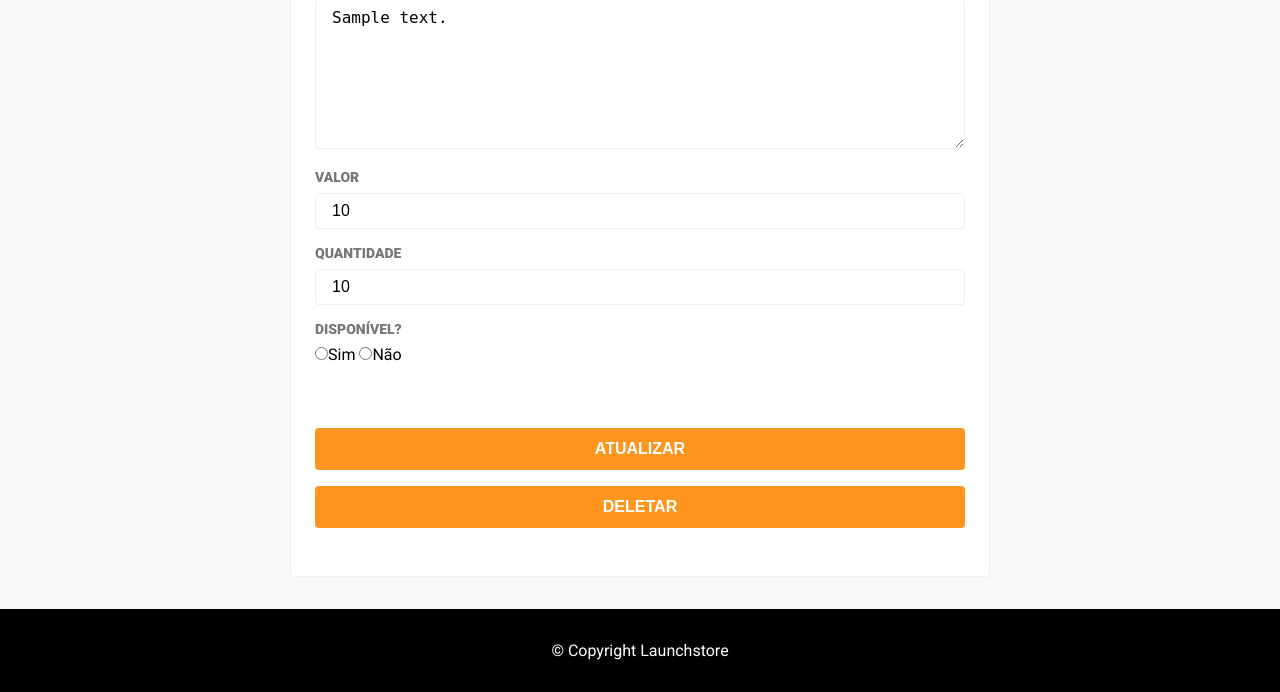
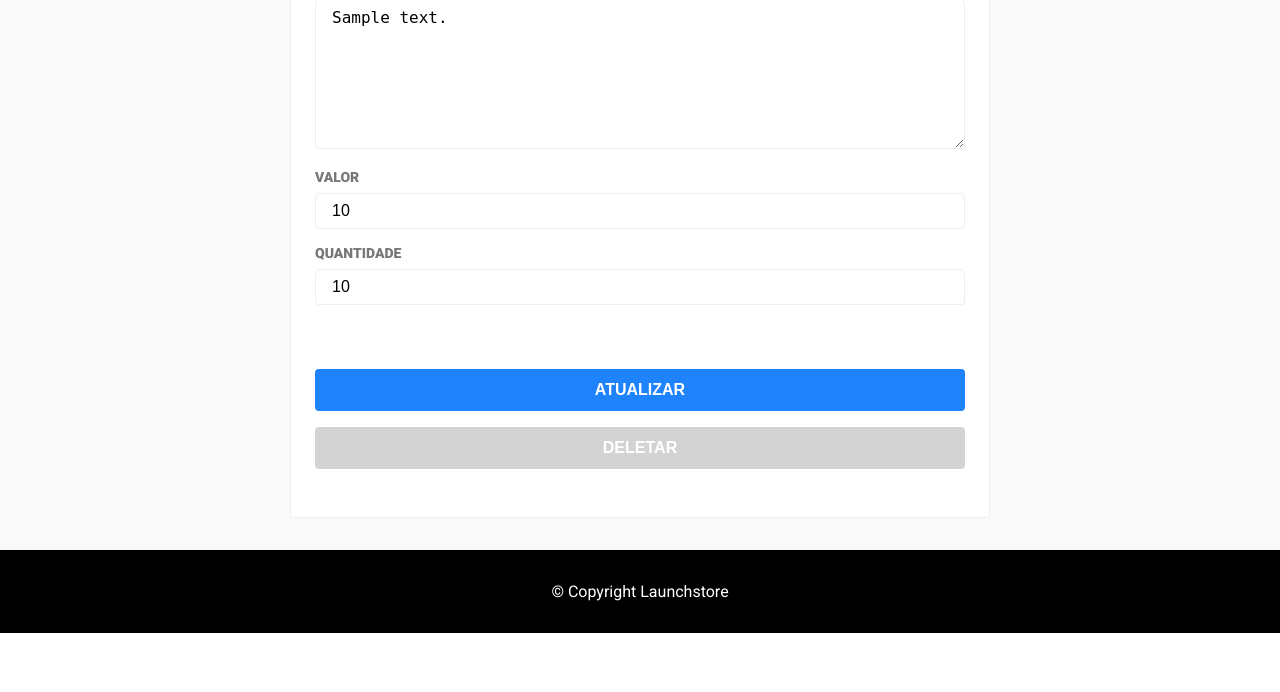
Before and after one commit to joaopa24/Launchstore, a Node server app: template src/app/views/products/edit.njk in a window 1280 px wide. Shown: the part 407-1099 px from the top of the page. After the commit the page ends 1040 px from the top, so only its background shows below. Run offline with Node 20, Linux system fonts and the light colour scheme; the template is opened without the code that fills it: most values are stand-ins (such as "Sample title", 1, 10 or a date in 2020).

Commit message:
Build Update and Delete

```diff
--- a/public/style.css
+++ b/public/style.css
@@ -2,7 +2,7 @@
 
 :root {
     --primary-color: #fd951f;
-    --secondary-color: #1fd4fd;
+    --secondary-color: #1f83fd;
 }
 *{
     margin: 0;
@@ -43,12 +43,26 @@ body{
     text-transform: uppercase;
     font-size: 16px;
     text-align: center;
+    outline: none;
 
     cursor: pointer;
     transition: all 0.2s;
 }
 .button:hover{
     background-color: #d7780b;
+}
+
+.button.delete{
+    background-color: lightgray;
+}
+.button.edit{
+    background-color: var(--secondary-color);
+}
+.button.delete:hover{
+    background-color: rgb(223, 62, 62);
+}
+.button.edit:hover{
+    background-color: #065ac1;
 }
 /* Header */
 header,footer{
@@ -130,6 +144,11 @@ section.form .header h3{
     color: var(--primary-color);
     margin-bottom: 16px;
 }
+
+form .fields{
+    margin-bottom: 64px;
+}
+
 form .item{
     margin-bottom: 16px;
 
@@ -173,6 +192,17 @@ form .item textarea{
     min-height: 150px;
 }
 
-form .fields{
-    margin-bottom: 64px;
+form .item span{
+        padding: 8px 16px;
+        background-color: var(--primary-color);
+        border-radius: 16px;
+        margin-right: 4px;
+        margin-top: 8px;
+        color: white;
+        display: inline-block;
+        font-weight: bold;
+        text-transform: uppercase;
+        font-size: 12px;
+
+
 }
--- a/src/app/views/products/edit.njk
+++ b/src/app/views/products/edit.njk
@@ -14,12 +14,12 @@
                 <input type="hidden" name="id" value="{{ product.id }}">
             </div>
 
-            <button class="button">Atualizar</button>
+            <button class="button edit">Atualizar</button>
         </form>
 
         <form id="form-delete" action="/products?_method=DELETE" method="post">
             <input type="hidden" name="id" value="{{ product.id }}">
-            <button class="button" type="submit">Deletar</button>
+            <button class="button delete" type="submit">Deletar</button>
         </form>
 
         <script>
--- a/src/app/views/products/fields.njk
+++ b/src/app/views/products/fields.njk
@@ -43,12 +43,12 @@
         <input type="number" name="quantity" placeholder="Estoque Disponível" value="{{ product.quantity }}">
     </div>
 </div>
-{% if product.status %}
+{% if (product.status == "1") or (product.status == "0") %}
 <div class="item">
     <div>Disponível?</div>
     <div>
-        <span><input type="radio" name="status" value="M" {% if product.status == "1" %} checked{% endif %}>Sim</span>
-        <span><input type="radio" name="status" value="F" {% if product.status == "0" %} checked{% endif %}>Não</span>
+        <span><input type="radio" name="status" value="1" {% if product.status == "1" %} checked{% endif %}>Sim</span>
+        <span><input type="radio" name="status" value="0" {% if product.status == "0" %} checked{% endif %}>Não</span>
     </div>
 </div>
 {% endif %}
--- a/src/routes.js
+++ b/src/routes.js
@@ -8,8 +8,12 @@ routes.get("/",function(req,res){
 })
 
 routes.get("/products/create", ProductController.create)
+routes.get("/products/:id/edit", ProductController.edit)
+
+
 routes.post("/products", ProductController.post)
-routes.get("/products/:id/edit", ProductController.edit)
+routes.put("/products", ProductController.put)
+routes.delete("/products", ProductController.delete)
 
 routes.get("/ads/create",function(req,res){
     return res.redirect("/products/create")
```
Also changed, not shown: src/app/controllers/ProductController.js (+27 -0 lines), src/app/models/Product.js (+30 -0 lines).
